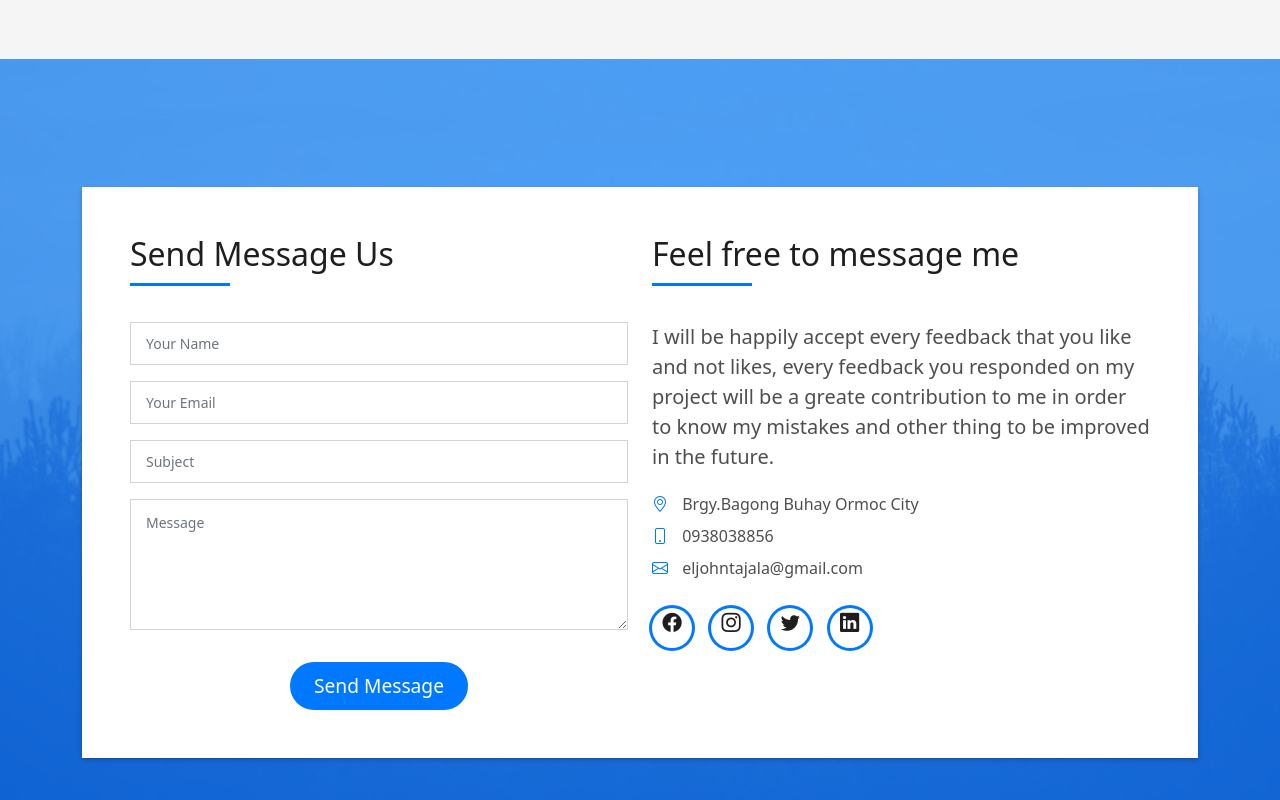
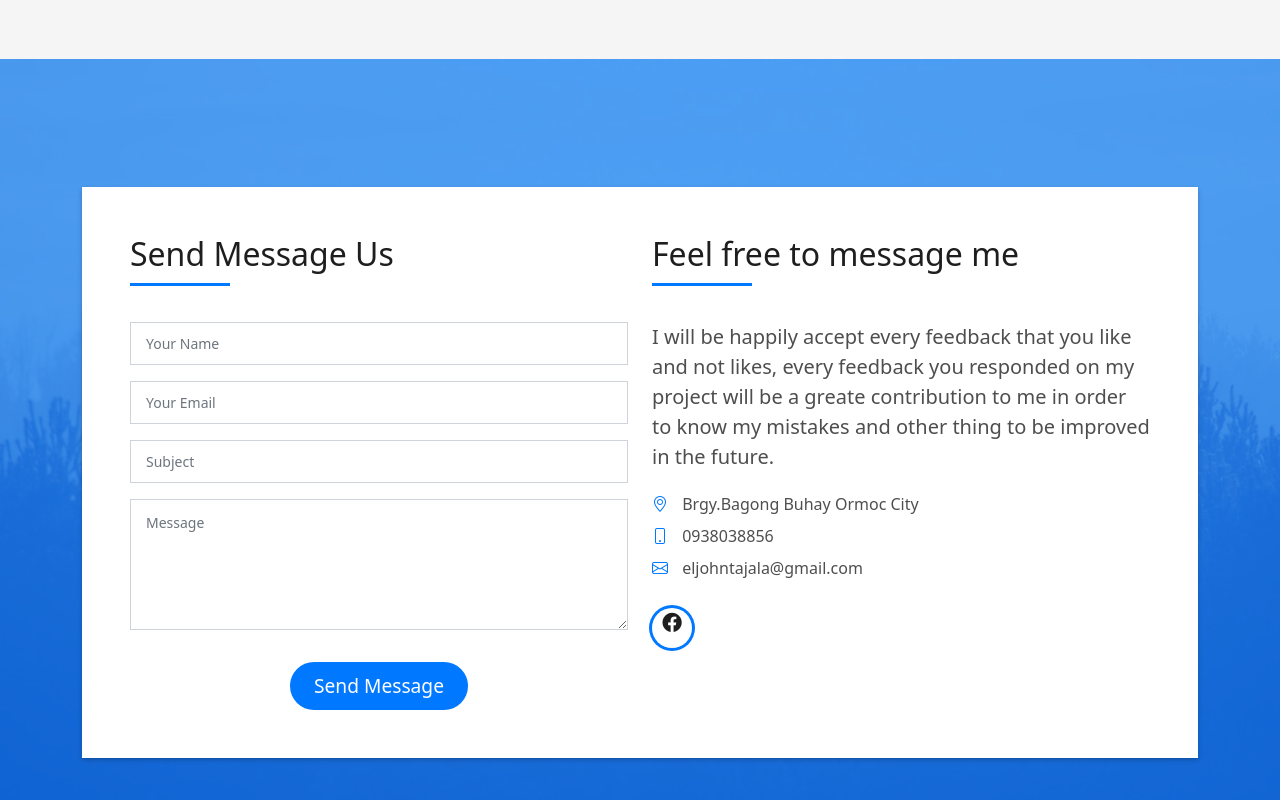
Before and after one commit to e2446/e2446, a plain HTML site: page index.html in a window 1280 px wide. Shown: the part 5161-5961 px from the top of the page. Drawn offline with Linux system fonts and the light colour scheme.

Commit message:
Update index.html

```diff
--- a/index.html
+++ b/index.html
@@ -657,10 +657,7 @@
                     </div>
                     <div class="socials">
                       <ul>
-                        <li><a href=""><span class="ico-circle"><i class="bi bi-facebook"></i></span></a></li>
-                        <li><a href=""><span class="ico-circle"><i class="bi bi-instagram"></i></span></a></li>
-                        <li><a href=""><span class="ico-circle"><i class="bi bi-twitter"></i></span></a></li>
-                        <li><a href=""><span class="ico-circle"><i class="bi bi-linkedin"></i></span></a></li>
+                        <li><a href="https://web.facebook.com/profile.php?id=100009568371244" target="_blank"><span class="ico-circle"><i class="bi bi-facebook"></i></span></a></li>
                       </ul>
                     </div>
                   </div>
```
